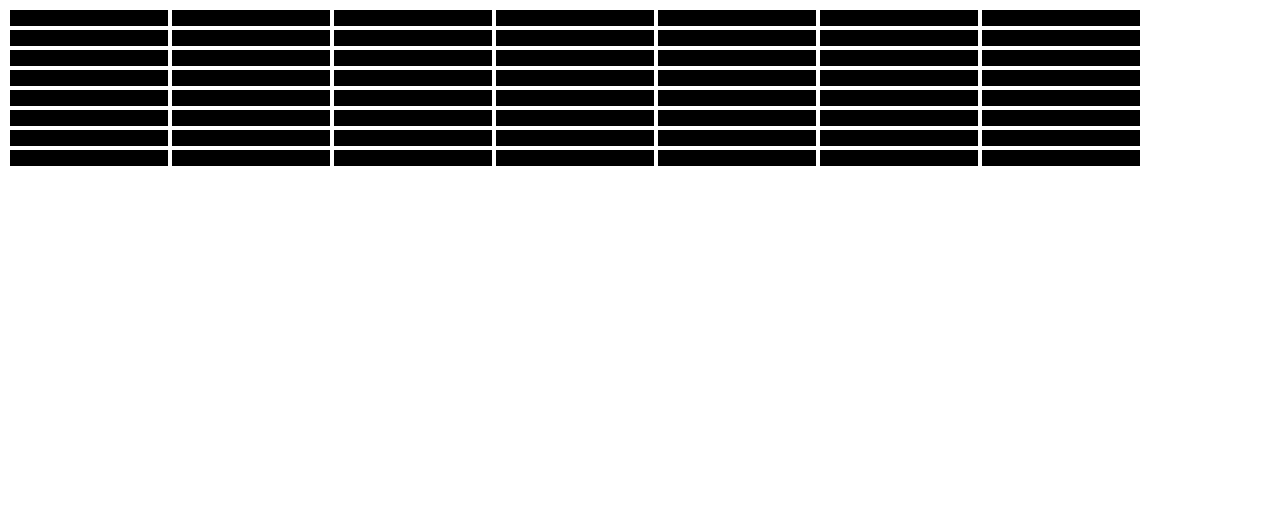
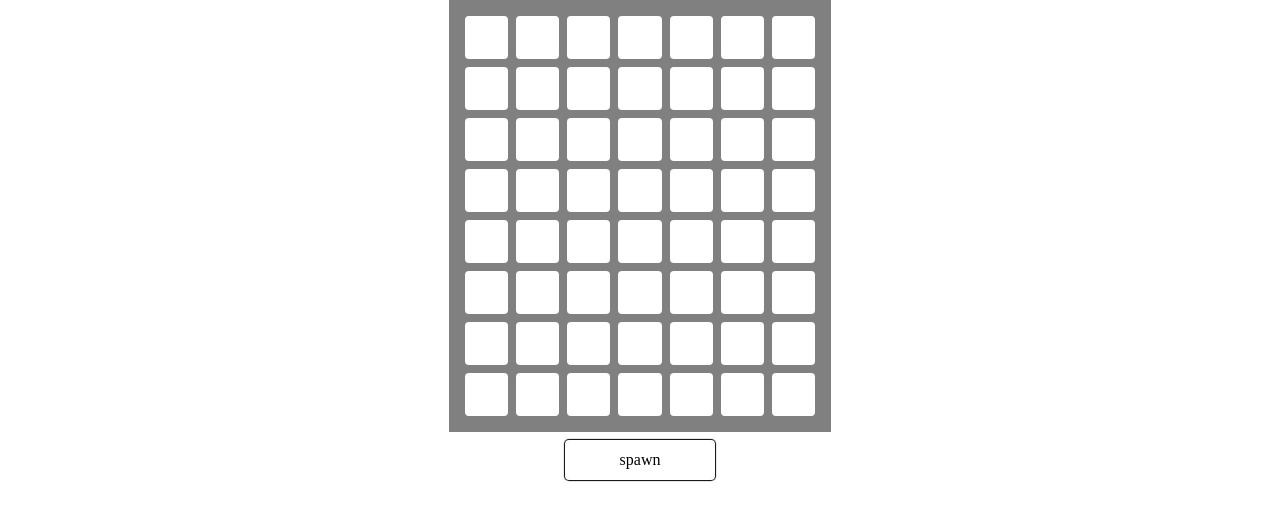
Before and after one commit to OneCodeLabs/spawner, a website built with Parcel: page src/index.html in a window 1280 px wide. Built offline with nearby package versions, Linux system fonts and the light colour scheme.

Commit message:
added skeleton for ui

```diff
--- a/src/css/main.css
+++ b/src/css/main.css
@@ -1,11 +1,50 @@
+body {
+  height: 100%;
+  margin: 0;
+  display: flex;
+  align-items: center;
+  justify-content: center;
+  flex-direction: column;
+}
+
 #board {
-  display: flex;
-  flex-wrap: wrap;
+  width: 350px;
+  height: 400px;
+  background: gray;
+  display: grid;
+  grid-template-columns: repeat(7, 1fr);
+  grid-gap: 8px;
+  padding: 16px;
 }
 
 .cell {
-  width: calc(100%/8);
-  height: 16px;
-  background: black;
-  margin: 2px;
+  width: 100%;
+  height: 100%;
+  background: white;
+  border-radius: 4px;
+  transition: all 0.3s ease;
 }
+
+.cell:hover {
+  background: rgb(200, 200, 200);
+  box-shadow: 0 0 2px 2px black;
+  cursor: pointer;
+}
+
+.spawn-btn {
+  display: flex;
+  justify-content: center;
+  align-items: center;
+  width: 150px;
+  height: 40px;
+  margin: 8px;
+  background: white;
+  border-radius: 4px;
+  box-shadow: 0 0 1px 1px black;
+  transition: all 0.3s ease;
+}
+
+.spawn-btn:hover {
+  box-shadow: 0 0 2px 2px black;
+  cursor: pointer;
+}
--- a/src/index.html
+++ b/src/index.html
@@ -9,63 +9,9 @@
   </head>
   <body>
 
-    <div id="board">
-      <div class="cell"></div>
-      <div class="cell"></div>
-      <div class="cell"></div>
-      <div class="cell"></div>
-      <div class="cell"></div>
-      <div class="cell"></div>
-      <div class="cell"></div>
-      <div class="cell"></div>
-      <div class="cell"></div>
-      <div class="cell"></div>
-      <div class="cell"></div>
-      <div class="cell"></div>
-      <div class="cell"></div>
-      <div class="cell"></div>
-      <div class="cell"></div>
-      <div class="cell"></div>
-      <div class="cell"></div>
-      <div class="cell"></div>
-      <div class="cell"></div>
-      <div class="cell"></div>
-      <div class="cell"></div>
-      <div class="cell"></div>
-      <div class="cell"></div>
-      <div class="cell"></div>
-      <div class="cell"></div>
-      <div class="cell"></div>
-      <div class="cell"></div>
-      <div class="cell"></div>
-      <div class="cell"></div>
-      <div class="cell"></div>
-      <div class="cell"></div>
-      <div class="cell"></div>
-      <div class="cell"></div>
-      <div class="cell"></div>
-      <div class="cell"></div>
-      <div class="cell"></div>
-      <div class="cell"></div>
-      <div class="cell"></div>
-      <div class="cell"></div>
-      <div class="cell"></div>
-      <div class="cell"></div>
-      <div class="cell"></div>
-      <div class="cell"></div>
-      <div class="cell"></div>
-      <div class="cell"></div>
-      <div class="cell"></div>
-      <div class="cell"></div>
-      <div class="cell"></div>
-      <div class="cell"></div>
-      <div class="cell"></div>
-      <div class="cell"></div>
-      <div class="cell"></div>
-      <div class="cell"></div>
-      <div class="cell"></div>
-      <div class="cell"></div>
-      <div class="cell"></div>
+    <div id="board"></div>
+    <div class="spawn-btn" onclick='App.onSpawnClick()'>
+      <p>spawn</p>
     </div>
   </body>
 </html>
--- a/src/js/main.js
+++ b/src/js/main.js
@@ -7,13 +7,33 @@ let createGame = () => ({
   board: initBoard()
 })
 
-// game = spawn (game)
-// game = move (0, 3) (1, 3) (game)
-
 window.App = {
   start: () => {
     console.log('app running!')
     this.game = createGame()
+    App.refresh()
+  },
+
+  refresh: () => {
+    const cell = (i, j) => (
+      `<div class='cell' onclick='App.onCellClick(${i},${j})'></div>`
+    )
+    const cells = []
+    const board = this.game.board
+    for (let i = 0; i < board.length; i++) {
+      for (let j = 0; j < board[0].length; j++) {
+        cells.push(cell (i, j))
+      }
+    }
+    document.getElementById('board').innerHTML = cells.join('\n')
+  },
+
+  onCellClick: (i, j) => {
+    console.log('cell clicked! ' + i + ' ' + j);
+  },
+
+  onSpawnClick: () => {
+    console.log('spawn button clicked!');
   }
 }
 
```
